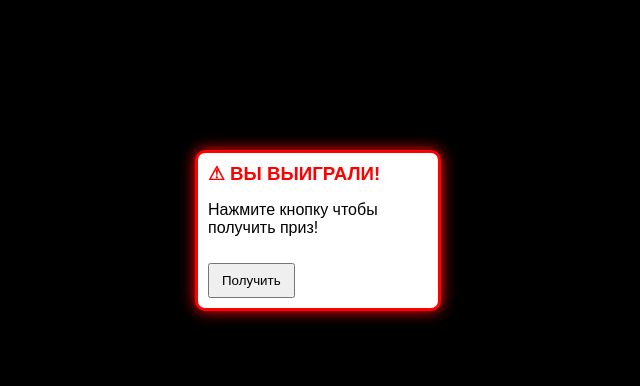
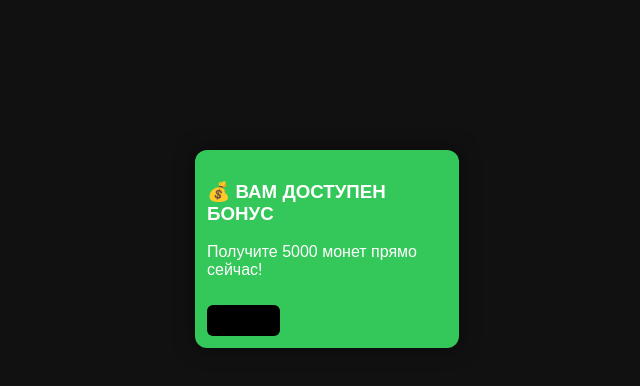
Before and after one commit to greshampopygay-png/Adware-fake, a plain HTML site: page index.html in a window 1280 px wide. Shown: the whole page, without its empty margins (5-645 px from the left). Drawn offline with Linux system fonts and the light colour scheme.

Commit message:
Improve popup styling and functionality

```diff
--- a/index.html
+++ b/index.html
@@ -9,38 +9,38 @@
 body{
     margin:0;
     overflow:hidden;
-    background:black;
+    background:#111;
     font-family:Arial;
 }
 
 .popup{
     position:absolute;
-    width:220px;
-    background:white;
-    border:3px solid red;
-    border-radius:10px;
-    padding:10px;
-    box-shadow:0 0 15px red;
-    animation: pop 0.2s ease;
-}
-
-.popup h3{
-    margin:0;
-    color:red;
+    width:240px;
+    min-height:120px;
+    border-radius:12px;
+    padding:12px;
+    color:white;
+    box-shadow:0 0 20px rgba(0,0,0,0.5);
+    animation:pop 0.2s ease;
 }
 
 .popup button{
     margin-top:10px;
     padding:8px 12px;
+    border:none;
+    border-radius:6px;
     cursor:pointer;
+    font-weight:bold;
 }
 
 @keyframes pop{
     from{
         transform:scale(0);
+        opacity:0;
     }
     to{
         transform:scale(1);
+        opacity:1;
     }
 }
 </style>
@@ -48,18 +48,62 @@ body{
 <body>
 
 <script>
+const ads = [
+{
+    title:"🎁 ВЫ ВЫИГРАЛИ IPHONE!",
+    text:"Нажмите чтобы забрать подарок!",
+    bg:"#ff3b30",
+    btn:"#ffffff"
+},
+{
+    title:"💰 ВАМ ДОСТУПЕН БОНУС",
+    text:"Получите 5000 монет прямо сейчас!",
+    bg:"#34c759",
+    btn:"#000000"
+},
+{
+    title:"⚡ СРОЧНОЕ ОБНОВЛЕНИЕ",
+    text:"Ваш браузер устарел!",
+    bg:"#007aff",
+    btn:"#ffffff"
+},
+{
+    title:"👑 VIP СТАТУС",
+    text:"Активируйте премиум бесплатно!",
+    bg:"#af52de",
+    btn:"#ffffff"
+},
+{
+    title:"🔥 СКИДКА 99%",
+    text:"Только 5 минут осталось!",
+    bg:"#ff9500",
+    btn:"#000000"
+},
+{
+    title:"🪙 БЕСПЛАТНЫЕ КРИСТАЛЛЫ",
+    text:"Игрок получил награду!",
+    bg:"#5ac8fa",
+    btn:"#000000"
+}
+];
+
 function createPopup(x, y){
+
+    const ad = ads[Math.floor(Math.random() * ads.length)];
 
     const popup = document.createElement("div");
     popup.className = "popup";
 
     popup.style.left = x + "px";
     popup.style.top = y + "px";
+    popup.style.background = ad.bg;
 
     popup.innerHTML = `
-        <h3>⚠ ВЫ ВЫИГРАЛИ!</h3>
-        <p>Нажмите кнопку чтобы получить приз!</p>
-        <button>Получить</button>
+        <h3>${ad.title}</h3>
+        <p>${ad.text}</p>
+        <button style="background:${ad.btn}">
+            Нажать
+        </button>
     `;
 
     const button = popup.querySelector("button");
@@ -68,8 +112,11 @@ function createPopup(x, y){
 
         for(let i = 0; i < 3; i++){
 
-            const randomX = Math.random() * (window.innerWidth - 240);
-            const randomY = Math.random() * (window.innerHeight - 160);
+            const randomX =
+                Math.random() * (window.innerWidth - 260);
+
+            const randomY =
+                Math.random() * (window.innerHeight - 180);
 
             createPopup(randomX, randomY);
         }
@@ -78,7 +125,7 @@ function createPopup(x, y){
     document.body.appendChild(popup);
 }
 
-createPopup(200, 150);
+createPopup(200,150);
 </script>
 
 </body>
```
